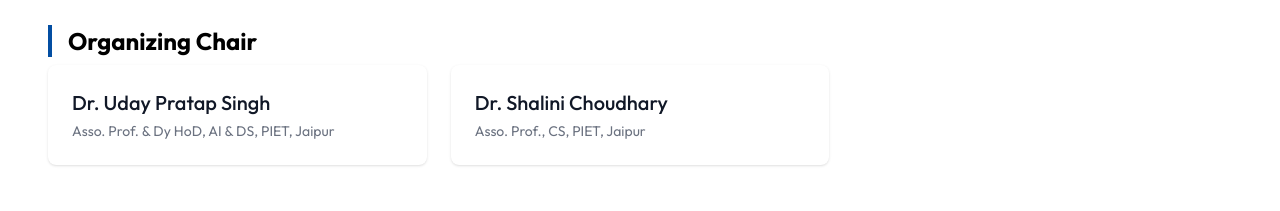
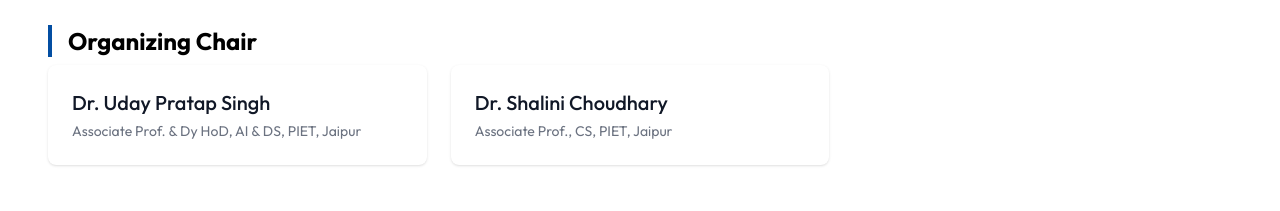
Before and after one commit to Diyamehta60/icimmi, a Next.js app: page /committe in a window 1280 px wide. Shown: the part 1420-1631 px from the top of the page. Built offline with nearby package versions, Linux system fonts and the light colour scheme; what prettier-plugin-tailwindcss would draw is missing.

Commit message:
committee member

```diff
--- a/src/pages/committe.tsx
+++ b/src/pages/committe.tsx
@@ -78,11 +78,11 @@
   const organizingChair = [
     {
       name: "Dr. Uday Pratap Singh",
-      designation: "Asso. Prof. & Dy HoD, AI & DS, PIET, Jaipur",
+      designation: "Associate Prof. & Dy HoD, AI & DS, PIET, Jaipur",
     },
     {
       name: "Dr. Shalini Choudhary",
-      designation: "Asso. Prof., CS, PIET, Jaipur",
+      designation: "Associate Prof., CS, PIET, Jaipur",
     },
 
   ];
@@ -157,7 +157,7 @@
     },
     {
       name: "Dr. Uday Pratap Singh",
-      designation: "Asso. Prof. & Dy HoD, AI & DS, PIET, Jaipur",
+      designation: "Associate Prof. & Dy HoD, AI & DS, PIET, Jaipur",
     },
     {
       name: "Prof. Dharm Singh",
```
